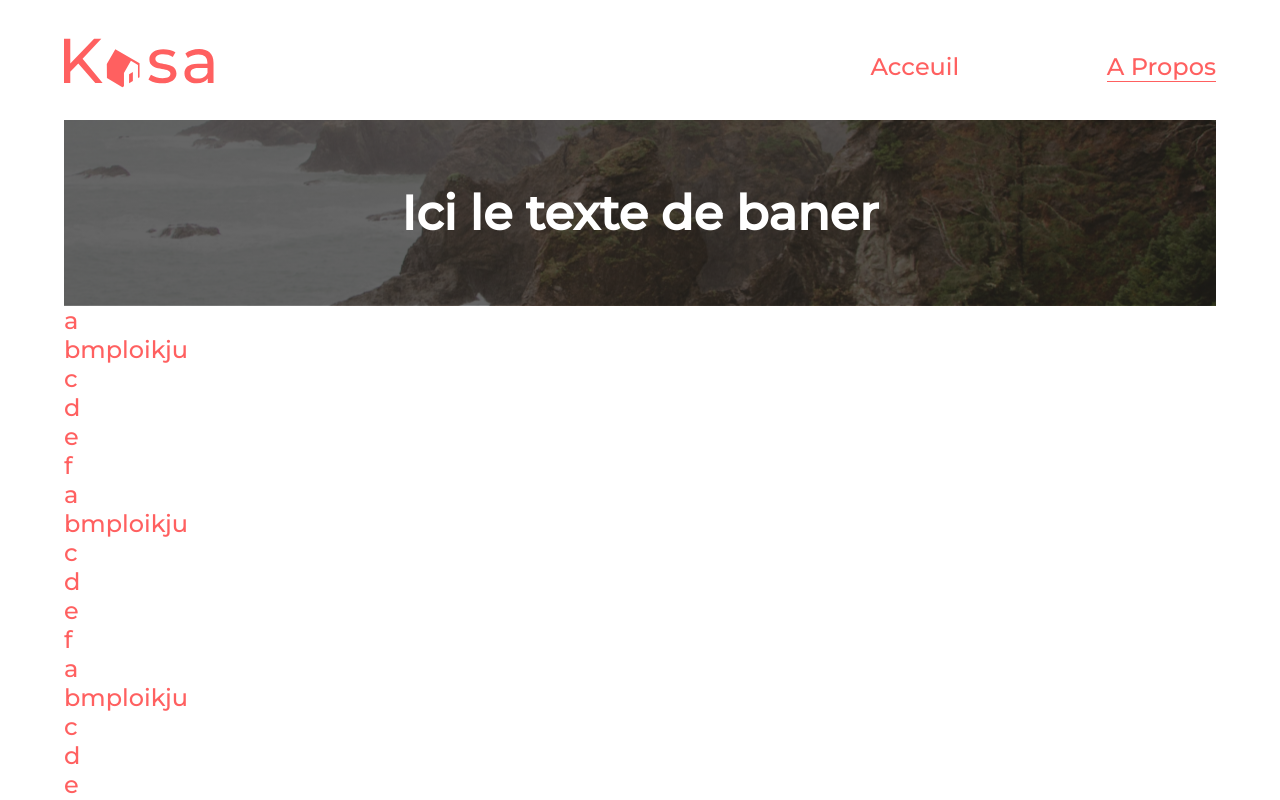
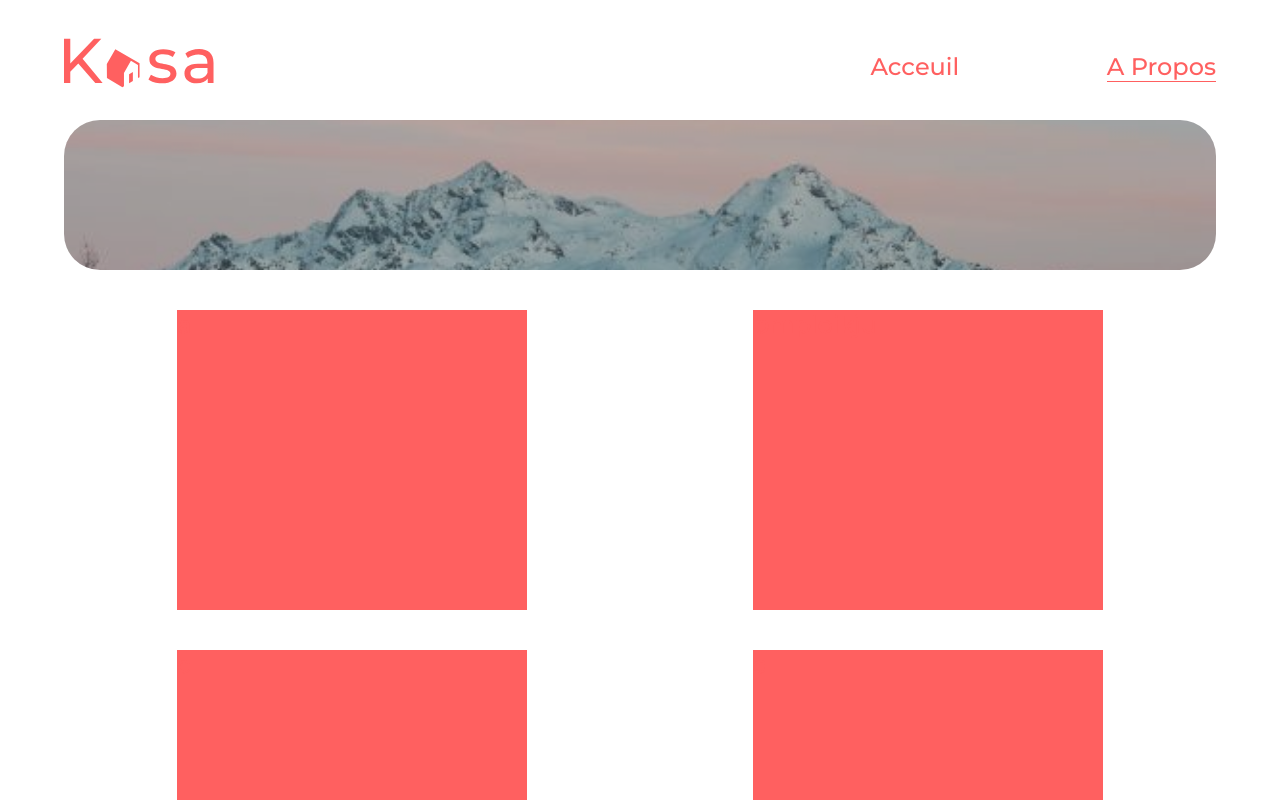
Before and after one commit to nivorako/kasa, a React (Create React App) app: page /About in a window 1280 px wide. Shown: the top 800 px of the page. Built offline with nearby package versions, Linux system fonts and the light colour scheme.

Commit message:
Re change code banner. set About.js.

```diff
--- a/src/components/Baner.js
+++ /dev/null
@@ -1,7 +0,0 @@
-export default function Baner(){
-    return(
-        <section className="baner">
-            <h1>Ici le texte de baner</h1>
-        </section>
-    )
-}
--- a/src/components/Banner.js
+++ b/src/components/Banner.js
@@ -1,6 +1,7 @@
 export default function Banner({imgSrc, title, altTxt}){
     return(
         <section className="banner">
+            <img src={imgSrc} alt={altTxt} />
             <h1> {title} </h1>
         </section>
     )
--- a/src/pages/About.js
+++ b/src/pages/About.js
@@ -1,39 +1,20 @@
 import Header from "../components/Header"
 import Footer from "../components/Footer"
-import Baner from "../components/Baner"
+import Banner from "../components/Banner"
+
+import bannerAbout from "../assets/bannerAbout.jpg"
+import Cards from "../components/Cards"
 
 export default function About(){
     return(
         <div className="about">
             <Header />
             <main className="about__content">
-                <Baner />
-                <section className="about__content">
-                    <div className="card">a</div>
-                    <div className="card">bmploikju</div>
-                    <div className="card">c</div>
-                    <div className="card">d</div>
-                    <div className="card">e</div>
-                    <div className="card">f</div>
-                    <div className="card">a</div>
-                    <div className="card">bmploikju</div>
-                    <div className="card">c</div>
-                    <div className="card">d</div>
-                    <div className="card">e</div>
-                    <div className="card">f</div>
-                    <div className="card">a</div>
-                    <div className="card">bmploikju</div>
-                    <div className="card">c</div>
-                    <div className="card">d</div>
-                    <div className="card">e</div>
-                    <div className="card">f</div>
-                    <div className="card">a</div>
-                    <div className="card">bmploikju</div>
-                    <div className="card">c</div>
-                    <div className="card">d</div>
-                    <div className="card">e</div>
-                    <div className="card">f</div>
-                </section>
+                <Banner
+                    imgSrc={bannerAbout}
+                    altTxt="paysage"
+                />
+                <Cards />
             </main>
             <Footer />
         </div>
--- a/src/styles/_settings.scss
+++ b/src/styles/_settings.scss
@@ -1,6 +1,6 @@
 $base-font-size: 16px;
 $primary: #FF6060;
-$bannerImgHeight: 200px;
+$bannerImgHeight: 150px;
 
 @function trim-unit($value){
     @return $value / ($value * 0 + 1);
--- a/src/styles/components/_baner.scss
+++ /dev/null
@@ -1,11 +0,0 @@
-.baner{
-  background-image: linear-gradient(rgba(0, 0, 0, 0.6), rgba(0, 0, 0, 0.6)), url(/assets/bannerHome.png);
-  background-position: center;
-  object-fit: fill ;
-  color: #ffffff;
-  padding: 1rem;
-  text-align: center;
-  h1{
-    font-size: $base-font-size*3;
-  }
-}
--- a/src/styles/components/_banner.scss
+++ b/src/styles/components/_banner.scss
@@ -1,16 +1,34 @@
-.banner {
+
+.banner{
     width: 100%;
-    background-image: linear-gradient(rgba(0, 0, 0, 0.6), rgba(0, 0, 0, 0.6)),
-        url(/assets/bannerHome.png);
-    background-position: center;
-    object-fit: cover;
-    background-repeat: no-repeat;
-    background-size: cover;
-    color: #ffffff;
-    padding: .5rem;
-    text-align: center;
-    border-radius: 10px;
-    h1 {
-        font-size: $base-font-size * 3;
+    height: $bannerImgHeight;
+    position: relative;
+    img{
+        width: 100%;
+        height: $bannerImgHeight;
+        object-fit: cover;
+        border-radius: 1.5rem;
+        object-position: center 44%;
+        filter: opacity(90%) brightness(70%);
+        @media screen and (max-width: 600px) {
+            height: $bannerImgHeight*3/4;
+        }
+    }
+    h1{
+        width: 100%;
+        padding: 0;
+        margin: 0;
+        color: white;
+        font-size: $base-font-size*3;
+        font-weight: 500;
+        text-align: center;
+        position: absolute;
+        top: 2rem;
+        @media screen and (max-width: 780px) {
+            top: 1rem;
+        }
+        @media screen and (max-width: 600px) {
+            font-size: $base-font-size*2;
+        }
     }
 }
--- a/src/styles/components/_cards.scss
+++ b/src/styles/components/_cards.scss
@@ -1,12 +1,15 @@
 .cards{
-    margin-top: 50px;
+    margin-top: 20px;
     display: flex;
     justify-content: space-around;
     flex-wrap: wrap;
+    @media screen and (max-width: 600px) {
+        margin-top: 0;
+    }
     div{
         width: 350px;
         height: 300px;
         background-color: $primary;
-        margin: 10px;
+        margin: 20px;
     }
 }
--- /dev/null
+++ b/src/styles/pages/_about.scss
@@ -0,0 +1,10 @@
+.about{
+    &__content{
+        position: relative;
+        height: auto;
+        display: flex;
+        flex-direction: column;
+        justify-content: space-between;
+        align-items: center;
+    }
+}
--- a/src/styles/styles.scss
+++ b/src/styles/styles.scss
@@ -3,6 +3,6 @@
 @import "./components/header";
 @import "./components/navigation";
 @import "./components/banner";
+@import "./components//cards";
 @import "./pages/home";
-@import "./components//cards";
-@import "./components/baner"
+@import "./pages/about";
```
Also changed, not shown: src/assets/bannerAbout.jpg (added).
